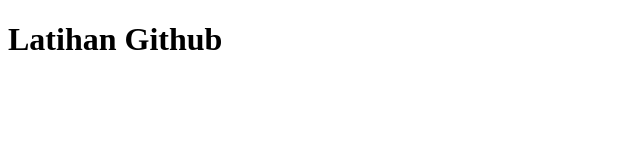
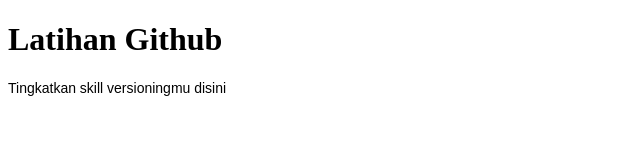
Before and after one commit to Sodrul27/LatihanGit, a plain HTML site: page index.html in a window 1280 px wide. Shown: the whole page, without its empty margins (0-640 px from the left). Drawn offline with Linux system fonts and the light colour scheme.

Commit message:
menambahkan css+modif index

```diff
--- a/index.html
+++ b/index.html
@@ -4,8 +4,10 @@
     <meta charset="UTF-8">
     <meta name="viewport" content="width=device-width, initial-scale=1.0">
     <title>Latihan GitHub</title>
+    <link rel="stylesheet" href="style.css">
 </head>
 <body>
     <h1>Latihan Github</h1>
+    <p>Tingkatkan skill versioningmu disini</p>
 </body>
 </html>
--- /dev/null
+++ b/style.css
@@ -0,0 +1,4 @@
+p {
+  font-family: "Poppins", sans-serif;
+  font-size: 14px;
+}
```
